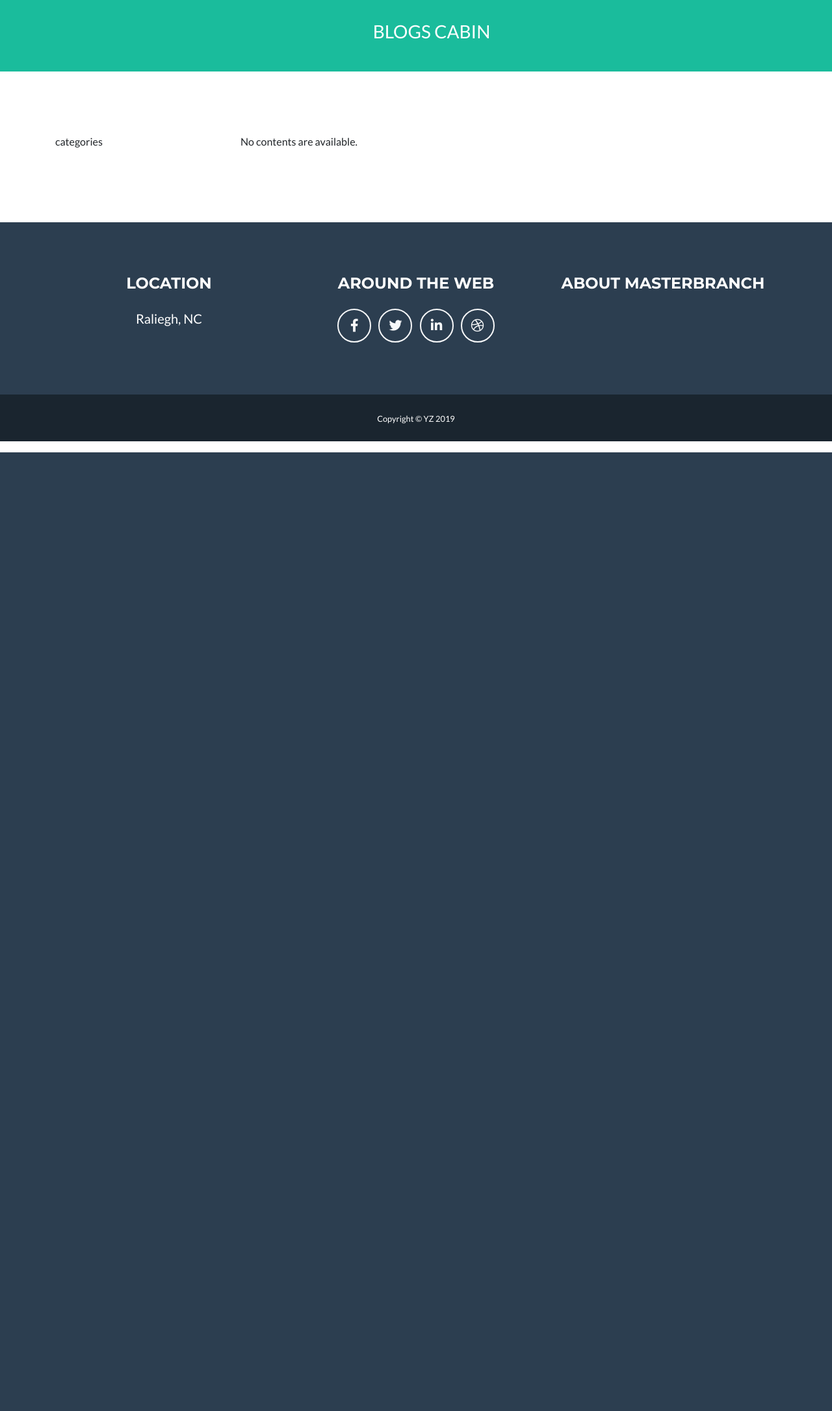
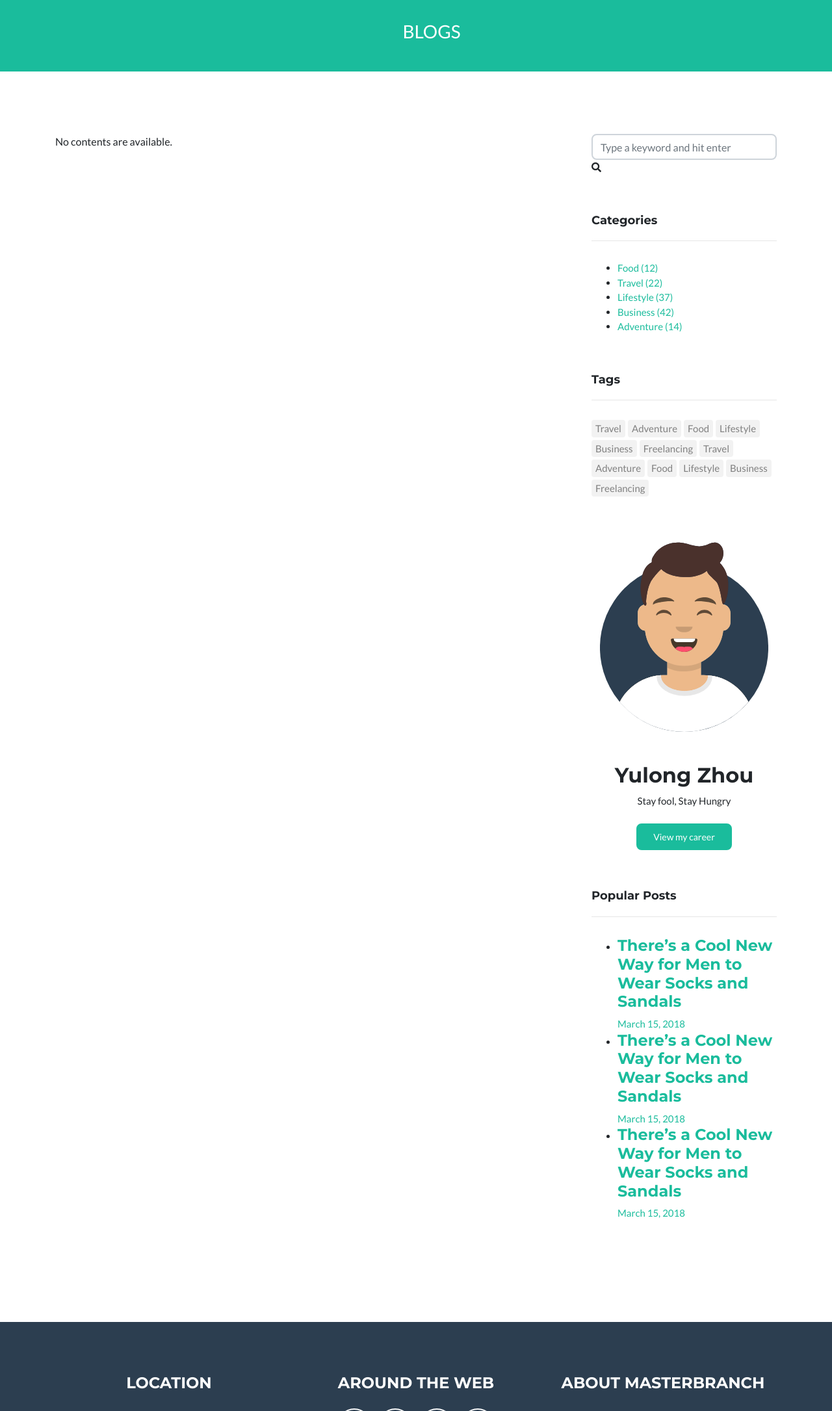
Before and after one commit to yulongzhou1989/masterbranch, a Django app: template templates/mysite/detail.html in a window 1280 px wide. Shown: the part 104-2275 px from the top of the page at 65% size. Before the commit the page ends 800 px from the top, so only its background shows below. Run offline with Django 3.2, Linux system fonts and the light colour scheme; the template is opened without the code that fills it, so the values that code supplies are empty; some libraries are stand-ins or nearby versions.

Commit message:
update detail page

```diff
--- a/templates/mysite/detail.html
+++ b/templates/mysite/detail.html
@@ -6,26 +6,110 @@
   {% include "mysite/nav.html" %}
   <section class="listHead listHead-heading bg-primary text-white text-uppercase mb-0 text-center ">
     <div class="ml-5">
-      blogs cabin
+      blogs
     </div>
   </section>
   <section class="page-section" id="list_body">
     <div class="container">
       <div class="row">
-        <div class="col-3">
-            categories
-        </div>
-        <div class="col-9">
-          {% if articles %}
-              <ul>
-              {% for article in articles %}
-                  <li><a href="/mysite/page/{{article.id}}">{{ article.category }} - {{ article.title }}</a></li>
-              {% endfor %}
-              </ul>
+        <div class="col-md-12 col-lg-8">
+          {% if article %}
+              {{ article.category }} and {{ article.title }}
           {% else %}
               <p>No contents are available.</p>
           {% endif %}
         </div>
+
+        <div class="col-md-12 col-lg-4 sidebar">
+          <div class="sidebar-box search-form-wrap">
+            <form action="#" class="search-form">
+              <div class="form-group">
+                <input type="text" class="form-control" id="s" placeholder="Type a keyword and hit enter">
+                <span class="icon fa fa-search"></span>
+              </div>
+            </form>
+          </div>
+          <div class="sidebar-box">
+            <h3 class="heading">Categories</h3>
+            <ul class="categories">
+              <li><a href="#">Food <span>(12)</span></a></li>
+              <li><a href="#">Travel <span>(22)</span></a></li>
+              <li><a href="#">Lifestyle <span>(37)</span></a></li>
+              <li><a href="#">Business <span>(42)</span></a></li>
+              <li><a href="#">Adventure <span>(14)</span></a></li>
+            </ul>
+          </div>
+          <!-- END sidebar-box -->
+
+          <div class="sidebar-box">
+            <h3 class="heading">Tags</h3>
+            <ul class="tags">
+              <li><a href="#">Travel</a></li>
+              <li><a href="#">Adventure</a></li>
+              <li><a href="#">Food</a></li>
+              <li><a href="#">Lifestyle</a></li>
+              <li><a href="#">Business</a></li>
+              <li><a href="#">Freelancing</a></li>
+              <li><a href="#">Travel</a></li>
+              <li><a href="#">Adventure</a></li>
+              <li><a href="#">Food</a></li>
+              <li><a href="#">Lifestyle</a></li>
+              <li><a href="#">Business</a></li>
+              <li><a href="#">Freelancing</a></li>
+            </ul>
+          </div>
+          <!-- END sidebar-box -->
+          <div class="sidebar-box">
+            <div class="bio text-center">
+              <img src="/static/mysite/img/avataaars.svg" alt="Image Placeholder" class="img-fluid mb-5">
+              <div class="bio-body">
+                <h2>Yulong Zhou</h2>
+                <p class="mb-4">Stay fool, Stay Hungry</p>
+                <p><a href="#" class="btn btn-primary btn-sm rounded px-4 py-2">View my career</a></p>
+              </div>
+            </div>
+          </div>
+          <!-- END sidebar-box -->
+          <div class="sidebar-box">
+            <h3 class="heading">Popular Posts</h3>
+            <div class="post-entry-sidebar">
+              <ul>
+                <li>
+                  <a href="">
+                    <div class="text">
+                      <h4>There’s a Cool New Way for Men to Wear Socks and Sandals</h4>
+                      <div class="post-meta">
+                        <span class="mr-2">March 15, 2018 </span>
+                      </div>
+                    </div>
+                  </a>
+                </li>
+                <li>
+                  <a href="">
+                    <div class="text">
+                      <h4>There’s a Cool New Way for Men to Wear Socks and Sandals</h4>
+                      <div class="post-meta">
+                        <span class="mr-2">March 15, 2018 </span>
+                      </div>
+                    </div>
+                  </a>
+                </li>
+                <li>
+                  <a href="">
+                    <div class="text">
+                      <h4>There’s a Cool New Way for Men to Wear Socks and Sandals</h4>
+                      <div class="post-meta">
+                        <span class="mr-2">March 15, 2018 </span>
+                      </div>
+                    </div>
+                  </a>
+                </li>
+              </ul>
+            </div>
+          </div>
+          <!-- END sidebar-box -->
+        </div>
+        <!-- END sidebar -->
       </div>
     </div>
   </section>
--- a/templates/mysite/list.html
+++ b/templates/mysite/list.html
@@ -6,7 +6,7 @@
   {% include "mysite/nav.html" %}
   <section class="listHead listHead-heading bg-primary text-white text-uppercase mb-0 text-center ">
     <div class="ml-5">
-      blogs cabin
+      blogs
     </div>
   </section>
   <section class="page-section" id="list_body">
```
Also changed, not shown: database/dynamodb/database.py (+10 -1 lines), mysite/views.py (+10 -7 lines).
